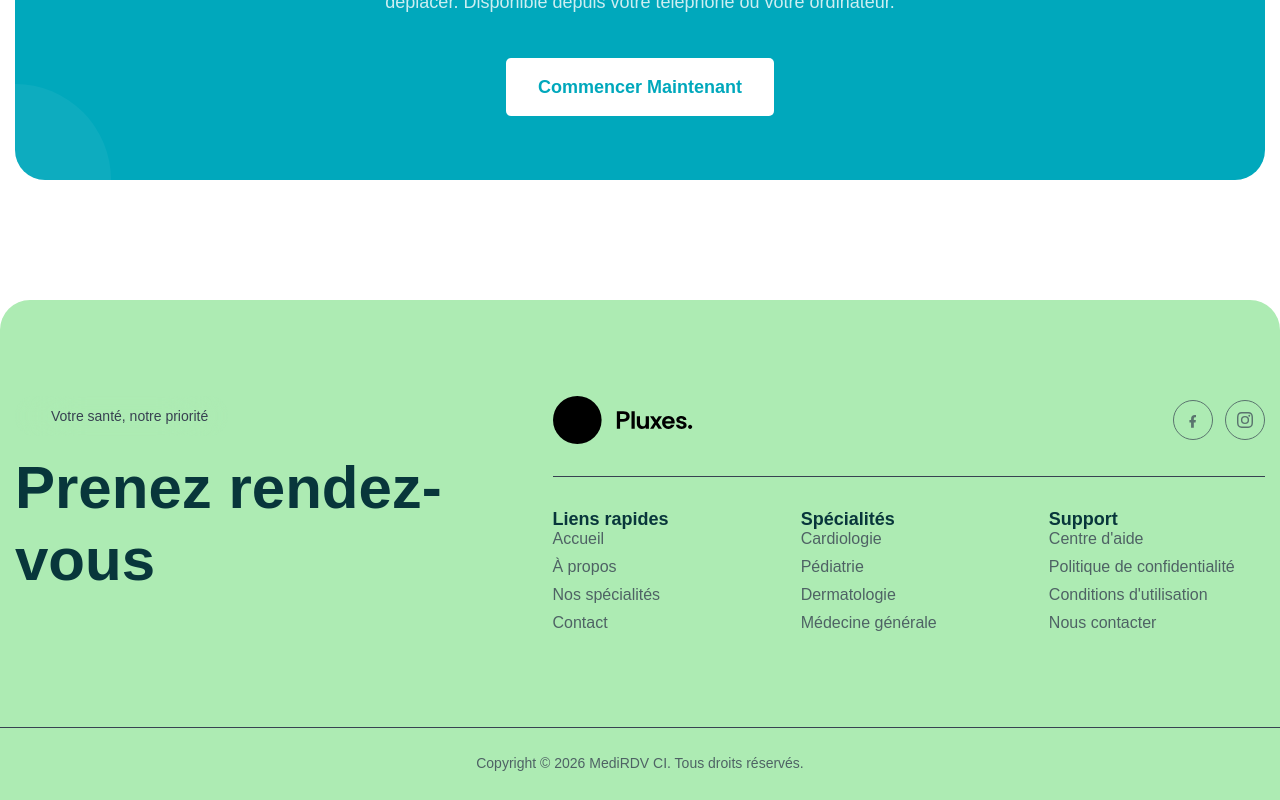
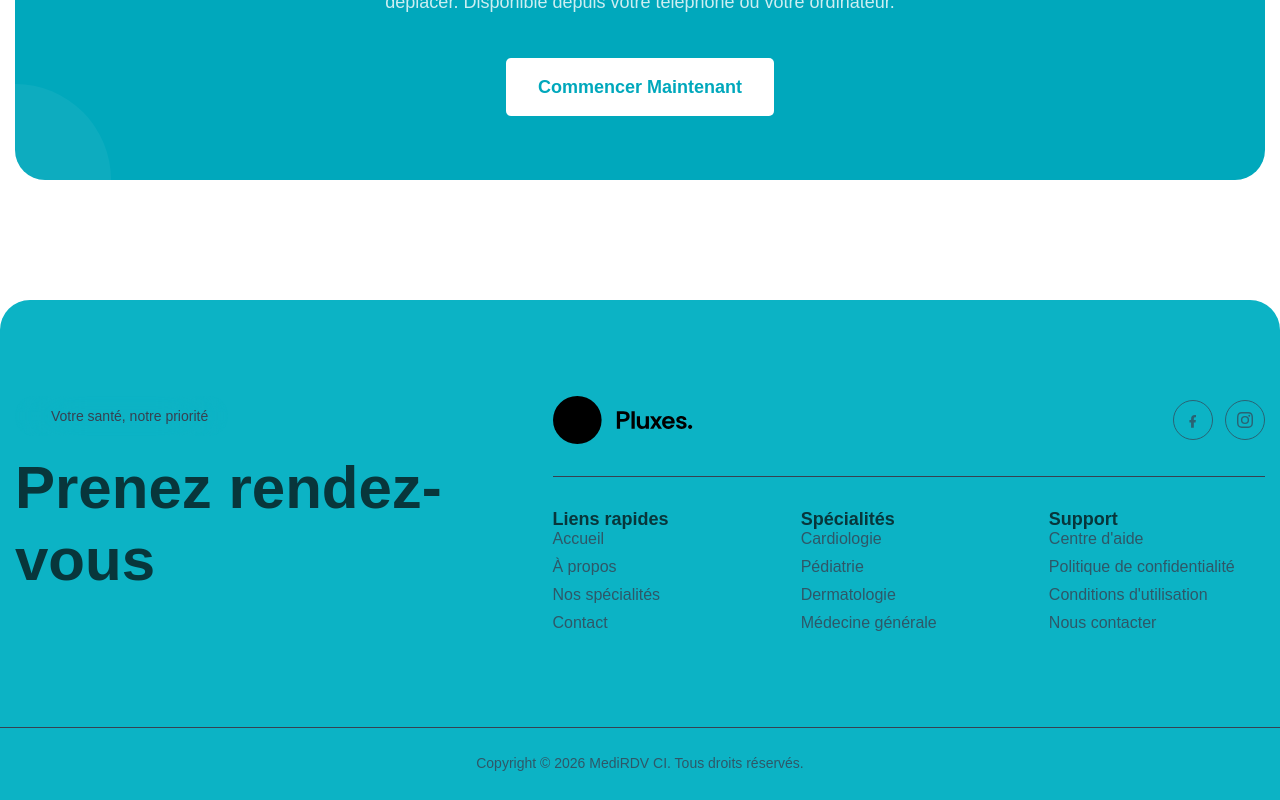
Before and after one commit to iouatt225/MEDIRDV, a Next.js app in the folder apps/web/: page / in a window 1280 px wide. Shown: the part 4704-5504 px from the top of the page. Built offline with nearby package versions, Linux system fonts and the light colour scheme; a web font is replaced by a local one.

Commit message:
style: update brand-light background color to cyan

```diff
--- a/apps/web/app/globals.css
+++ b/apps/web/app/globals.css
@@ -11,7 +11,7 @@
   --color-transparent: transparent;
   --color-primary: #08363B;
   --color-primary-light: #0A4A51;
-  --color-brand-light: #adebb3;
+  --color-brand-light: #0cb3c5;
   --color-secondary: #EDF9FC;
   --color-secondary-dark: #D5EFF5;
   --color-accent: #00A8BC;
```
